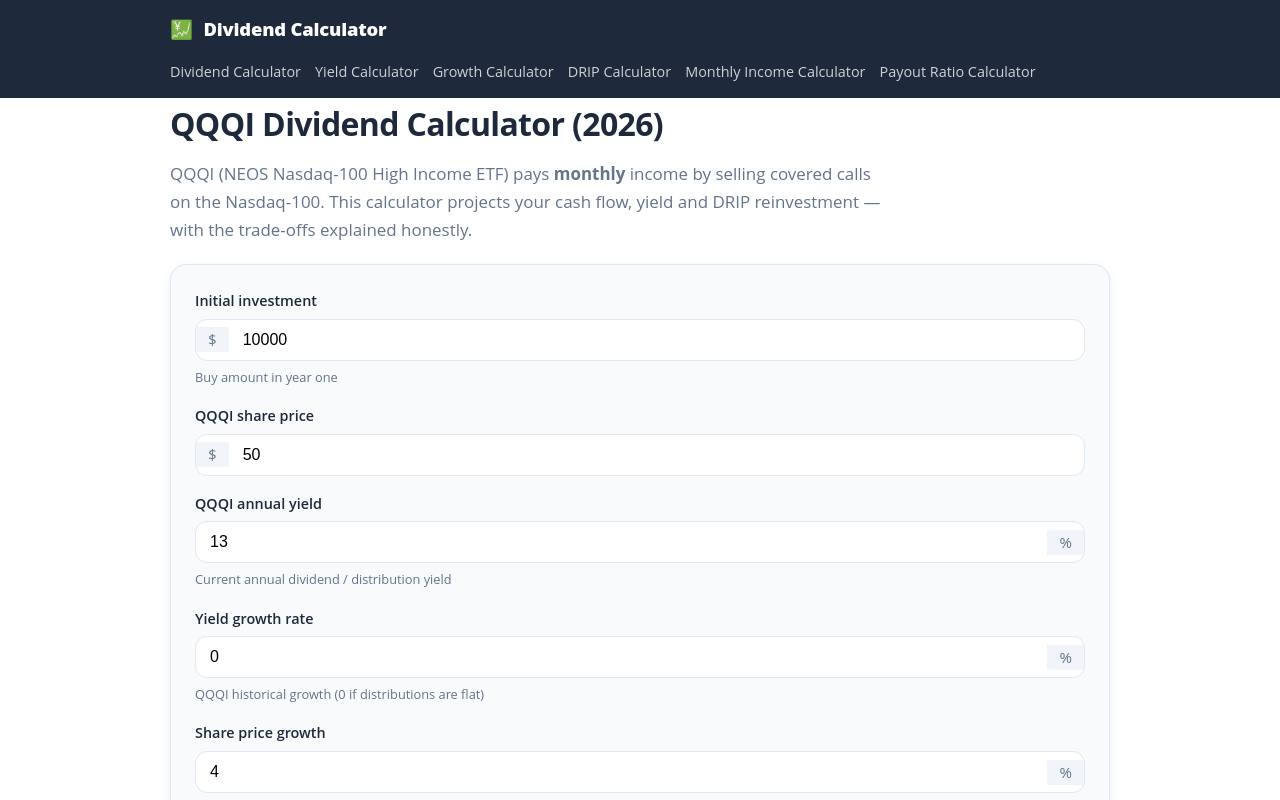
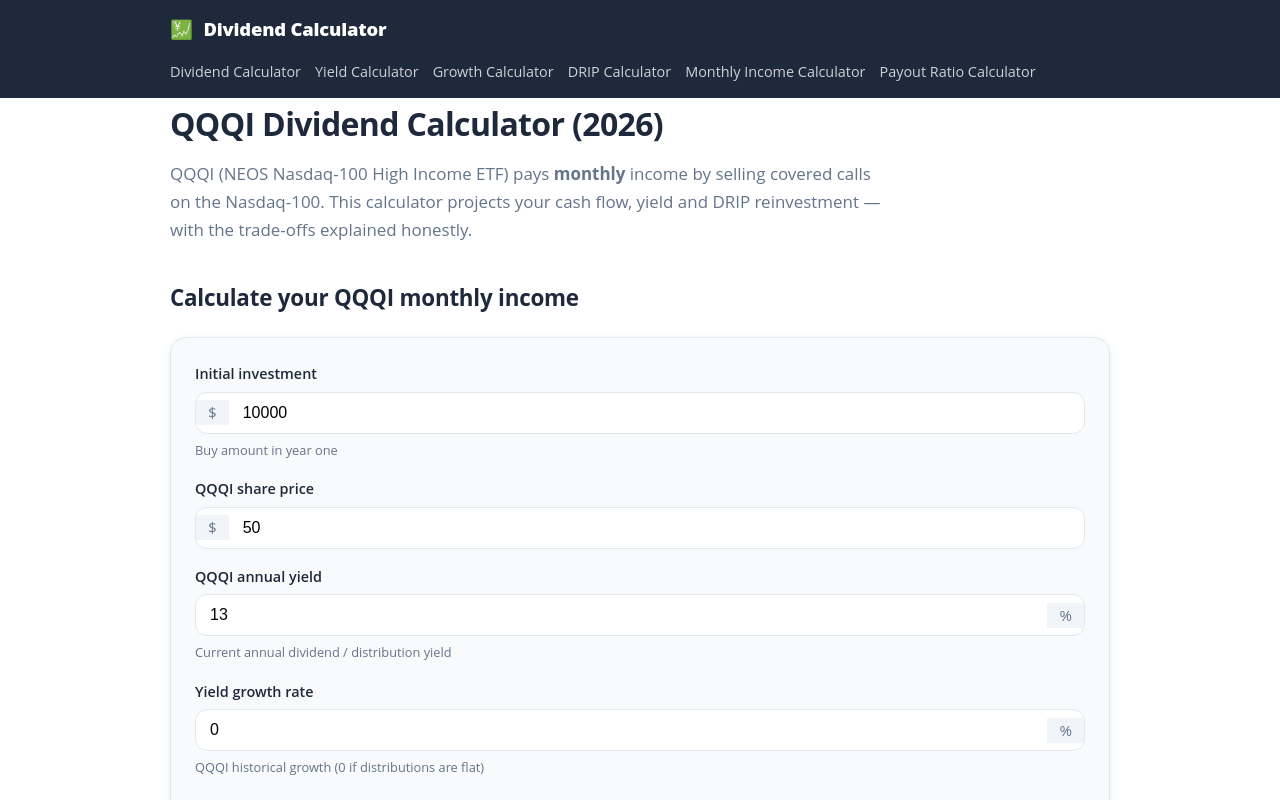
Before and after one commit to a353551071/dividend-calculator, a Next.js app: page /calculators/qqqi-dividend-calculator in a window 1280 px wide. Shown: the top 800 px of the page. Built offline with nearby package versions, Linux system fonts and the light colour scheme; no server answers.

Commit message:
seo: fix SCHD/QQQI heading hierarchy (H1->H3 jump -> add H2 before calculator card)

```diff
--- a/app/calculators/qqqi-dividend-calculator/page.tsx
+++ b/app/calculators/qqqi-dividend-calculator/page.tsx
@@ -47,6 +47,7 @@
         reinvestment — with the trade-offs explained honestly.
       </p>
 
+      <h2>Calculate your QQQI monthly income</h2>
       <div className="card">
         <TickerDripCalc
           ticker="QQQI"
--- a/app/calculators/schd-dividend-calculator/page.tsx
+++ b/app/calculators/schd-dividend-calculator/page.tsx
@@ -47,6 +47,7 @@
         using a starting yield near 3.5% and historical dividend growth near 10%.
       </p>
 
+      <h2>Calculate your SCHD dividends</h2>
       <div className="card">
         <TickerDripCalc
           ticker="SCHD"
```
